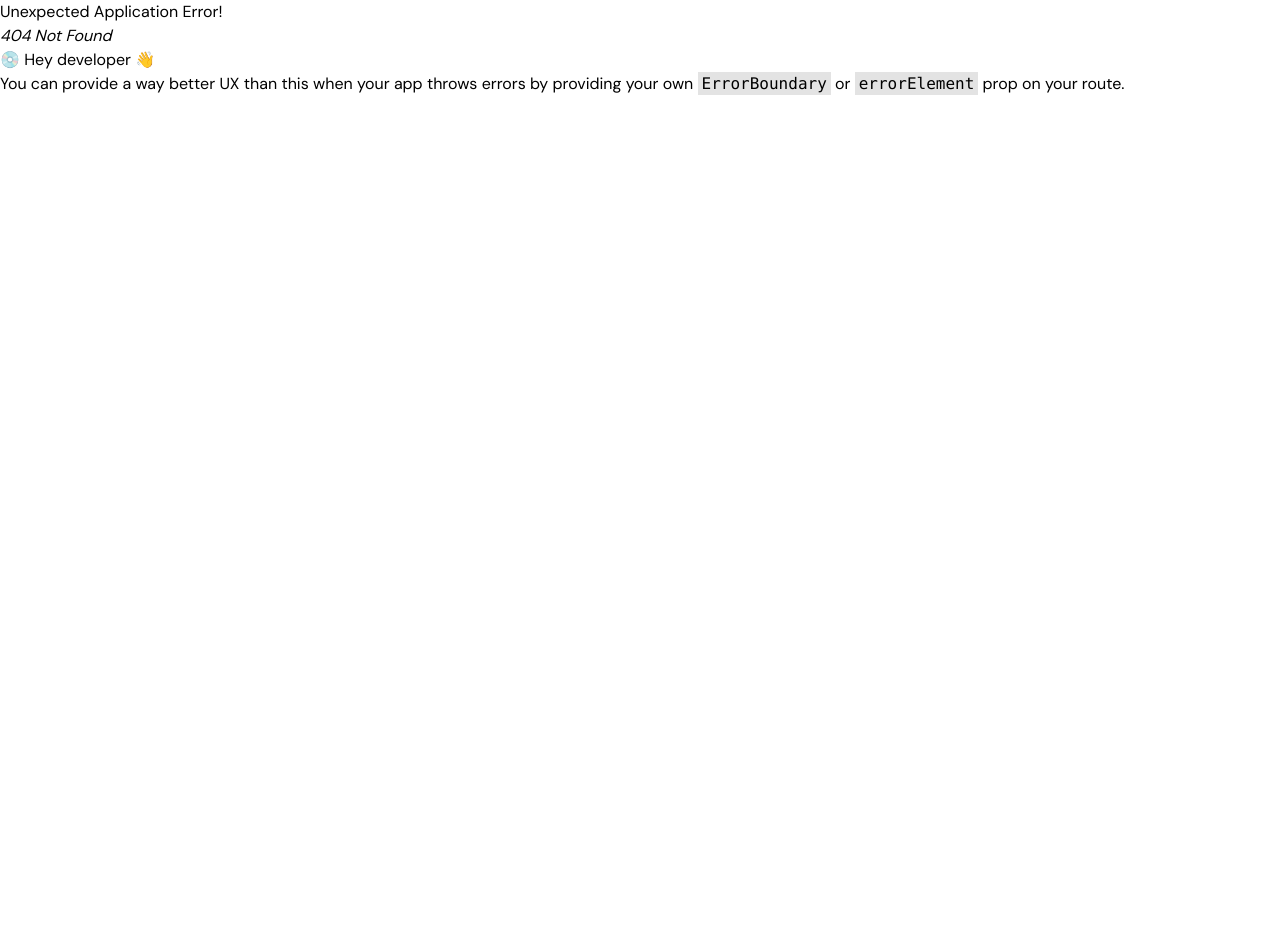
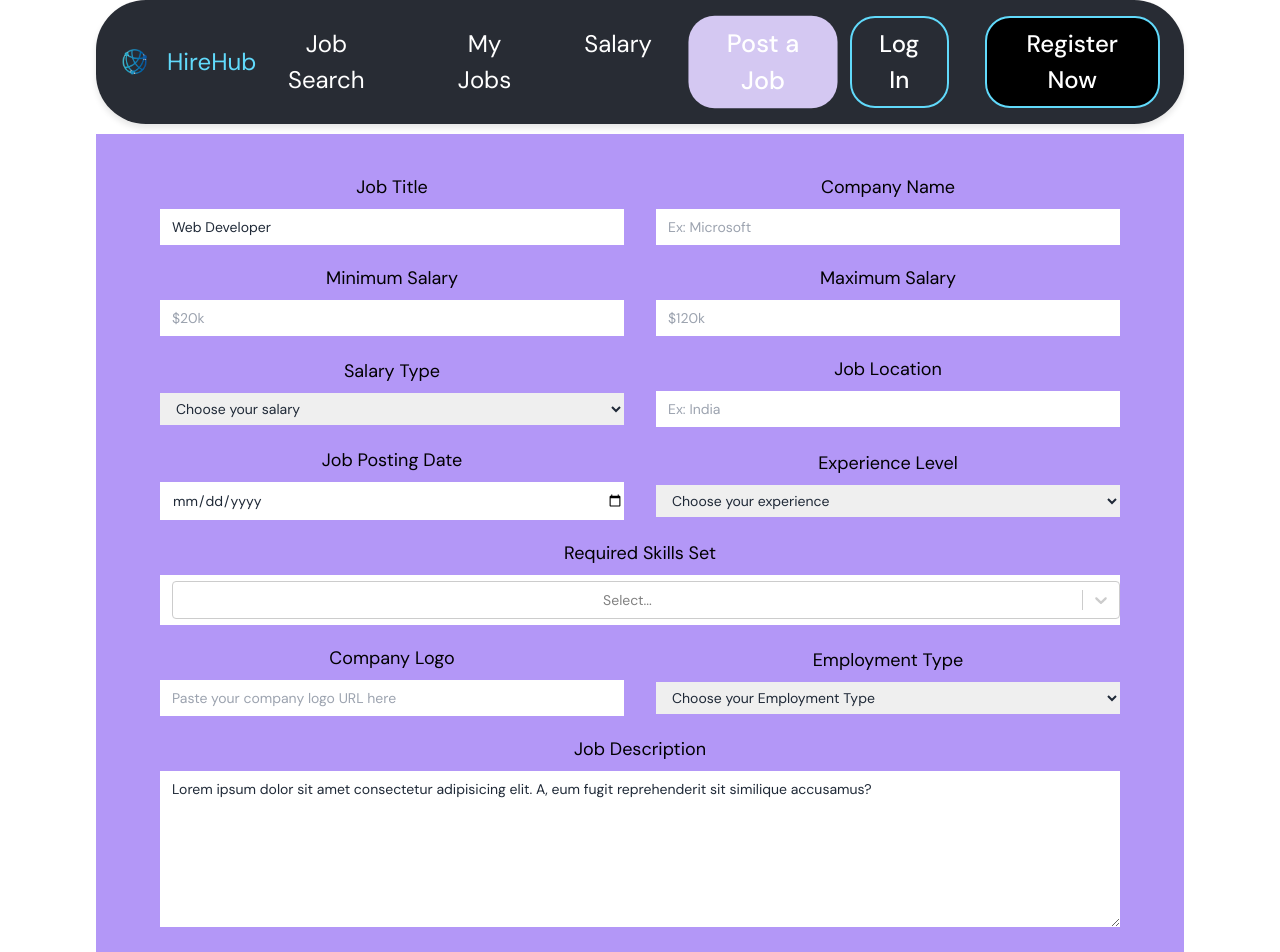
Before and after one commit to ourproject11/Project, a React (Vite) app in the folder job_portal/: page /post-job in a window 1280 px wide. Before the commit this address had no page. Shown: the top 952 px of the page. Before the commit the page ends 800 px from the top, so only its background shows below. Built offline with nearby package versions, Linux system fonts and the light colour scheme.

Commit message:
Completed Post a job page

```diff
--- a/job_portal/package.json
+++ b/job_portal/package.json
@@ -14,8 +14,10 @@
     "match-sorter": "^6.3.4",
     "react": "^18.2.0",
     "react-dom": "^18.2.0",
+    "react-hook-form": "^7.51.5",
     "react-icons": "^5.2.1",
     "react-router-dom": "^6.23.1",
+    "react-select": "^5.8.0",
     "sort-by": "^1.2.0"
   },
   "devDependencies": {
--- a/job_portal/src/App.css
+++ b/job_portal/src/App.css
@@ -77,7 +77,7 @@ body{
   text-decoration: none;
 }
 
-/* Nav items for large devices */
+/* Nav items for large devices
 .nav-items {
   display: none;
 }
@@ -86,17 +86,17 @@ body{
   .nav-items {
     display: flex;
     gap: 3rem; /* gap-12 */
-  }
-}
+  /* }
+} */
 
-.nav-item {
+/* .nav-item {
   font-size: 1rem; /* text-base */
-  color: var(--color-primary);
-}
+  /* color: var(--color-primary);
+} */
 
-.nav-item .active {
+/* .nav-item .active { */
   /* Add your active state styles here */
-}
+/* } */ */ */
 
 /* Signup and login */
 .auth-links {
@@ -194,22 +194,22 @@ li {
 
 /* jobs page */
 
-.card {
+/* .card {
   margin: 20px;
   border: 2px solid #ededed;
   padding: 20px;
   cursor: pointer;
-}
+} */
 
 
-.card-title {
+/* .card-title {
   margin-bottom: 1rem;
-}
+} */
 
-.card-reviews {
+/* .card-reviews {
   margin-bottom: 1rem;
   display: flex;
-}
+} */
 
 .rating-star {
   color: #d5ab55;
@@ -220,17 +220,17 @@ li {
   margin-left: 10px;
 }
 
-.card-price {
+/* .card-price {
   display: flex;
   justify-content: space-between;
   align-items: center;
-}
+} */
 
 .bag-icon {
   color: #535353;
 }
 
-.sidebar-title {
+/* .sidebar-title {
   font-size: 22px;
   font-weight: normal;
   margin-bottom: 20px;
@@ -240,9 +240,9 @@ li {
   display: flex;
   flex-direction: column;
   /* margin-top: 20px; */
-}
+/* } */
 
-.sidebar-label-container {
+/* .sidebar-label-container {
   display: flex;
   align-items: center;
   position: relative;
@@ -253,16 +253,16 @@ li {
   -moz-user-select: none;
   -ms-user-select: none;
   user-select: none;
-}
+} */
 
-.sidebar-label-container input {
+/* .sidebar-label-container input {
   margin-right: 10px;
   position: absolute;
   opacity: 0;
   cursor: pointer;
-}
+} */
 
-.checkmark {
+/* .checkmark {
   position: absolute;
   top: 0;
   left: 0;
@@ -271,19 +271,19 @@ li {
   background-color: #eee;
   border-radius: 50%;
   margin-left: auto;
-}
+} */
 
 .all {
   background: linear-gradient(blue, crimson);
 }
 
-.sidebar-label-container:hover input ~ .checkmark {
+/* .sidebar-label-container:hover input ~ .checkmark {
   background-color: #ccc;
 }
 
 .sidebar-label-container input:checked ~ .checkmark {
   background-color: #2196f3;
-}
+} */
 
 .checkmark:after {
   content: "";
@@ -291,18 +291,18 @@ li {
   display: none;
 }
 
-.sidebar-label-container input:checked ~ .checkmark:after {
+/* .sidebar-label-container input:checked ~ .checkmark:after {
   display: block;
 }
 
 .sidebar-label-container .checkmark:after {
   top: 6.4px;
   left: 6.4px;
-  width: 7px;
-  height: 7px;
+  width: 7px; */
+  /* height: 7px;
   border-radius: 50%;
   background: white;
-}
+} */
 
 .line {
   margin-top: 3rem;
@@ -313,11 +313,11 @@ li {
 
 /* create a job page */
 
-.create-job-flex{
+/* .create-job-flex{
   display: flex;
   flex-direction: column;
   gap: 8px;
-}
+} */
 
 @media (min-width: 1024px) {
   .create-job-flex {
@@ -330,19 +330,16 @@ li {
 .create-job-input{
   display: block;
   width: 100%;
+  flex: 1;
   background-color: white;
-  padding: 1.5rem;
-  padding-left: 3rem;
-  color: #1a1a1a;
-  font-size: 1rem;
-  border: 0.6px solid #f2f2f2;
-  border-radius: 0.375rem;
-  transition: all 0.3s;
-}
-
-.create-job-input:focus {
-  border-color: #dbdbdb;
+  padding-top: 0.375rem;
+  padding-left: 0.75rem;
+  padding-bottom: 0.375rem;
+  color: #1f2937;
+  placeholder-color : #9ca3af;
   outline: none;
+  font-size: 0.875rem;
+ line-height: 1.5rem;
 }
 
 .job-btn {
@@ -362,7 +359,7 @@ li {
   margin-top: 4rem;
 }
 
-.nav-container {
+/* .nav-container {
   padding-top: 1rem;
   padding-bottom: 1rem;
 }
@@ -370,7 +367,7 @@ li {
 .nav-logo {
   font-weight: bold;
   font-size: 1.5rem;
-}
+} */
 
 .banner {
   height: 300px;
--- /dev/null
+++ b/job_portal/src/Pages/CreateJob.css
@@ -0,0 +1,131 @@
+
+.container {
+    max-width: 1440px;
+    margin-left: auto;
+    margin-right: auto;
+    padding-left: 1rem;
+    padding-right: 1rem;
+  }
+
+  @media (min-width: 1280px) {
+    .container {
+      padding-left: 6rem;
+      padding-right: 6rem;
+    }
+  }
+
+  .bg-light-gray {
+    background-color: #b397f7;
+    margin-top: 10px;
+    padding-top: 2.5rem;
+    padding-bottom: 2.5rem;
+    padding-left: 1rem;
+    padding-right: 1rem;
+  }
+
+  @media (min-width: 1024px) {
+    .bg-light-gray {
+      padding-left: 4rem;
+      padding-right: 4rem;
+    }
+  }
+
+  .form-label {
+    display: block;
+    margin-bottom: 0.5rem;
+    font-size: 1.125rem;
+  }
+
+  .form-input {
+    display: block;
+    width: 100%;
+    flex: 1;
+    background-color: white;
+    padding-top: 0.375rem;
+    padding-left: 0.75rem;
+    padding-bottom: 0.375rem;
+    color: #1f2937;
+    outline: none;
+    font-size: 0.875rem;
+   line-height: 1.5rem;
+  }
+
+  .form-input::placeholder {
+    color: #9ca3af;
+  }
+
+  .flex-row {
+    display: flex;
+    flex-direction: column;
+    gap: 2rem;
+    align-items: center;
+    justify-content: space-between;
+  }
+
+  @media (min-width: 1024px) {
+    .flex-row {
+      flex-direction: row;
+    }
+  }
+
+  .half-width {
+    width: 100%;
+  }
+
+  @media (min-width: 1024px) {
+    .half-width {
+      width: 50%;
+    }
+  }
+
+/* .create-job-input{
+    display: block;
+    width: 100%;
+    flex: 1;
+    background-color: white;
+    padding-top: 0.375rem;
+    padding-left: 0.75rem;
+    padding-bottom: 0.375rem;
+    color: #1f2937;
+    placeholder-color : #9ca3af;
+    outline: none;
+    font-size: 0.875rem;
+   line-height: 1.5rem;
+  } */
+  .form-select {
+    display: block;
+    width: 100%;
+    padding-top: 0.375rem;
+    padding-left: 0.75rem;
+    padding-bottom: 0.375rem;
+    color: #1f2937;
+    outline: none;
+    font-size: 0.875rem;
+    line-height: 1.5rem;
+  }
+
+  .textarea {
+    width: 100%;
+    padding-left: 0.75rem;
+    padding-top: 0.375rem;
+    padding-bottom: 0.375rem;
+    color: #1f2937;
+    outline: none;
+    font-size: 0.875rem;
+    line-height: 1.5rem;
+  }
+
+  .button {
+    display: block;
+    margin-top: 3rem;
+    background-color: white;
+    color: black;
+    font-weight: 600;
+    padding-left: 2rem;
+    padding-right: 2rem;
+    padding-top: 0.5rem;
+    padding-bottom: 0.5rem;
+    border-radius: 0.125rem;
+    cursor: pointer;
+    text-align: center;
+  }
--- /dev/null
+++ b/job_portal/src/Pages/CreateJob.jsx
@@ -0,0 +1,202 @@
+import { useForm } from "react-hook-form";
+import './CreateJob.css';
+import CreatableSelect from 'react-select/creatable';
+import { useState } from "react";
+
+const CreateJob = () => {
+  const [selectedOption, setSelectedOption] = useState(null);
+  const {
+    register,
+    handleSubmit,
+    formState: { errors },
+  } = useForm();
+
+  const onSubmit = (data) => {
+    data.skills = selectedOption;
+    console.log(data);
+  };
+
+  const options = [
+    { value: "JavaScript", label: "JavaScript" },
+    { value: "Python", label: "Python" },
+    { value: "Java", label: "Java" },
+    { value: "C++", label: "C++" },
+    { value: "C#", label: "C#" },
+    { value: "Ruby", label: "Ruby" },
+    { value: "PHP", label: "PHP" },
+    { value: "Swift", label: "Swift" },
+    { value: "Kotlin", label: "Kotlin" },
+    { value: "Go", label: "Go" },
+    { value: "Rust", label: "Rust" },
+    { value: "TypeScript", label: "TypeScript" },
+    { value: "R", label: "R" },
+    { value: "MATLAB", label: "MATLAB" },
+    { value: "COBOL", label: "COBOL" },
+    { value: "Shell", label: "Shell" },
+    { value: "SQL", label: "SQL" },
+    { value: "PowerShell", label: "PowerShell" },
+    { value: "PL/SQL", label: "PL/SQL" },
+  ];
+
+  return (
+    <div className="container">
+      <div className="bg-light-gray">
+        <form onSubmit={handleSubmit(onSubmit)} className="space-y-5">
+          {/* 1st row */}
+          <div className="flex-row">
+            <div className="half-width">
+              <label className="form-label">Job Title</label>
+              <input
+                type="text"
+                defaultValue={"Web Developer"}
+                {...register("jobTitle")}
+                className="form-input"
+              />
+            </div>
+            <div className="half-width">
+              <label className="form-label">Company Name</label>
+              <input
+                type="text"
+                placeholder="Ex: Microsoft"
+                {...register("companyName")}
+                className="form-input"
+              />
+            </div>
+          </div>
+
+          {/* 2nd row */}
+          <div className="flex-row">
+            <div className="half-width">
+              <label className="form-label">Minimum Salary</label>
+              <input
+                type="text"
+                placeholder="$20k"
+                {...register("minPrice")}
+                className="form-input"
+              />
+            </div>
+            <div className="half-width">
+              <label className="form-label">Maximum Salary</label>
+              <input
+                type="text"
+                placeholder="$120k"
+                {...register("maxPrice")}
+                className="form-input"
+              />
+            </div>
+          </div>
+
+          {/* 3rd row */}
+          <div className="flex-row">
+            <div className="half-width">
+              <label className="form-label">Salary Type</label>
+              <select {...register("salaryType")} className="form-select">
+                <option value="">Choose your salary</option>
+                <option value="Hourly">Hourly</option>
+                <option value="Monthly">Monthly</option>
+                <option value="Yearly">Yearly</option>
+              </select>
+            </div>
+            <div className="half-width">
+              <label className="form-label">Job Location</label>
+              <input
+                type="text"
+                placeholder="Ex: India"
+                {...register("jobLocation")}
+                className="form-input"
+              />
+            </div>
+          </div>
+
+          {/* 4th row */}
+          <div className="flex-row">
+            <div className="half-width">
+              <label className="form-label">Job Posting Date</label>
+              <input
+                type="date"
+                placeholder="Ex: 2023-11-11"
+                {...register("postingDate")}
+                className="form-input"
+              />
+            </div>
+            <div className="half-width">
+              <label className="form-label">Experience Level</label>
+              <select {...register("experiencelevel")} className="form-select">
+                <option value="">Choose your experience</option>
+                <option value="No Experience">No experience</option>
+                <option value="Internship">Internship</option>
+                <option value="Work Remotely">Work Remotely</option>
+              </select>
+            </div>
+          </div>
+
+          {/* 5th row */}
+          <div>
+            <label className="form-label">Required Skills Set</label>
+            <CreatableSelect
+              defaultValue={selectedOption}
+              onChange={setSelectedOption}
+              options={options}
+              isMulti
+              className="form-input py-4"
+            />
+          </div>
+
+          {/* 6th row */}
+          <div className="flex-row">
+            <div className="half-width">
+              <label className="form-label">Company Logo</label>
+              <input
+                type="url"
+                placeholder="Paste your company logo URL here"
+                {...register("companyLogo")}
+                className="form-input"
+              />
+            </div>
+            <div className="half-width">
+              <label className="form-label">Employment Type</label>
+              <select {...register("employmentType")} className="form-select">
+                <option value="">Choose your Employment Type</option>
+                <option value="Full-time">Full-time</option>
+                <option value="Part-time">Part-time</option>
+                <option value="Internship">Internship</option>
+              </select>
+            </div>
+          </div>
+
+          {/* 7th row */}
+          <div className="w-full">
+            <label className="form-label">Job Description</label>
+            <textarea
+              className="textarea"
+              rows={6}
+              defaultValue={
+                "Lorem ipsum dolor sit amet consectetur adipisicing elit. A, eum fugit reprehenderit sit similique accusamus?"
+              }
+              placeholder="Job description"
+              {...register("description")}
+            />
+          </div>
+
+          {/* last row */}
+          <div className="w-full">
+            <label className="form-label">Job Posted By</label>
+            <input
+              type="email"
+              placeholder="Your email"
+              {...register("postedBy")}
+              className="form-input"
+            />
+          </div>
+
+          <input
+            type="submit"
+            className="button"
+          />
+        </form>
+      </div>
+    </div>
+  );
+};
+
+export default CreateJob;
--- a/job_portal/src/Router/Router.jsx
+++ b/job_portal/src/Router/Router.jsx
@@ -4,14 +4,16 @@ import Home from "../Pages/Home";
 import About from "../Pages/About";
 import LoginPage from "../Pages/LoginPage";
 import RegisterPage from "../Pages/RegisterPage";
+import CreateJob from "../Pages/CreateJob";
 const router = createBrowserRouter([
     {
         path: "/",
         element : <App/>,
         children : [
-            { path : "/", element : <Home/> },
+            { path : "/", element : <Home /> },
             { path : "/login", element : <LoginPage/> },
             { path : "/register", element : <RegisterPage/> },
+            { path : "/post-job", element : <CreateJob/> },
     ],
     },
 ]);
--- a/job_portal/src/components/Navbar.css
+++ b/job_portal/src/components/Navbar.css
@@ -42,7 +42,7 @@
   }
 
   .nav-item a:hover, .nav-item a.active {
-    background-color: #61dafb; /* Light blue background on hover and active */
+    background-color: #d4c8f2; /* Light blue background on hover and active */
     transform: scale(1.05); /* Slight scaling on hover */
   }
 
--- a/job_portal/src/components/Navbar.jsx
+++ b/job_portal/src/components/Navbar.jsx
@@ -14,7 +14,7 @@ const Navbar = () => {
     { path: "/", title: "Job Search" },
     { path: "/my", title: "My Jobs" },
     { path: "/salary", title: "Salary" },
-    { path: "/post", title: "Hire" },
+    { path: "/post-job", title: "Post a Job" },
   ];
 
   return (
```
Also changed, not shown: 1 other file (tests, documents, lock files or other folders).
